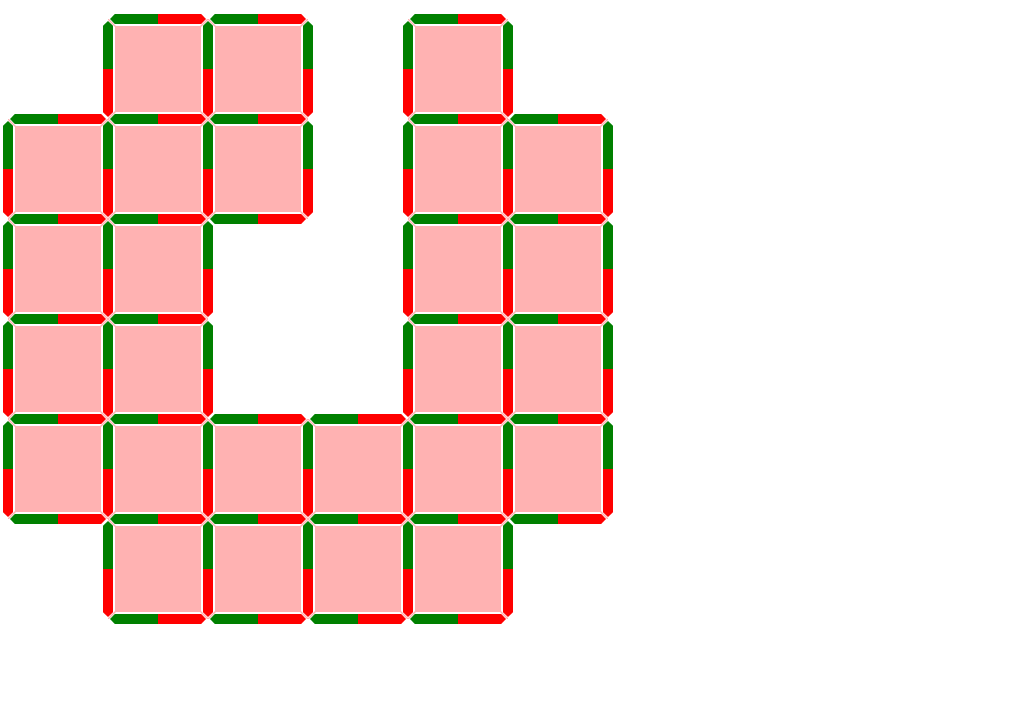
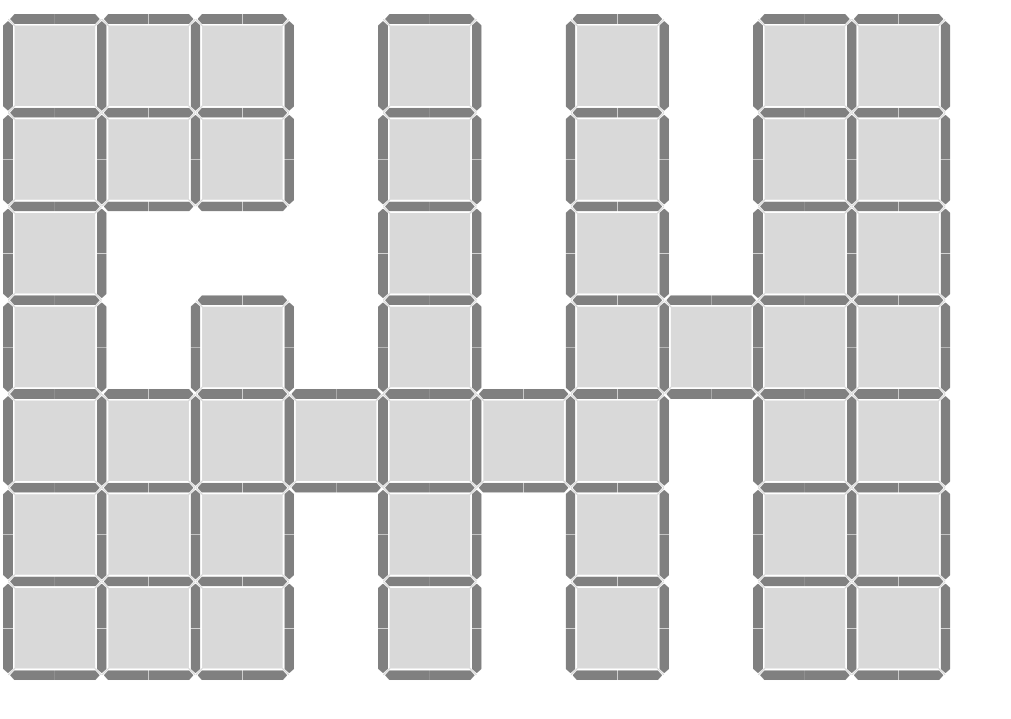
Before and after one commit to moefingers/UNLV-MilestO-W-N, a plain HTML site: page index.html in a window 1280 px wide. Shown: the part 61-780 px from the top of the page, without its empty margins (0-1011 px from the left). Drawn offline with Linux system fonts and the light colour scheme.

Commit message:
added generic colors and dynamic resizing for different map lengths

```diff
--- a/assets/css/style1.css
+++ b/assets/css/style1.css
@@ -3,10 +3,6 @@
 }
 
 .controlBlock {
-    width:100px;
-    height:100px;
-    background:red;
-    opacity:0.3;
     clip-path: polygon(
         0 0,
         1% 0,
@@ -33,12 +29,12 @@
         7% 8%,
         0% 1%
       );
+
 }
 
 
 .halfEdgeContainer {
     display:flex;
-    margin: 0 2px;
     /* outline: solid black 1px */
 }
 
--- a/assets/js/script1.js
+++ b/assets/js/script1.js
@@ -1,13 +1,24 @@
 //define block size for everything
-let fullEdgeSize = {"length":96, "girth":10}
-let fullControlSize = 100
+let fullControlSize = 750/8
+let controlOffset = 2
+let fullEdgeSize = {"length":fullControlSize-( controlOffset *2), "girth":10}
 
+
+
+let controlBlockStyleGeneric = `background:gray;opacity:0.3;`
 // making some classes for types of players
-let halfEdgeStartStyleGreen = `width:${fullEdgeSize.length/2}px;height:${fullEdgeSize.girth}px;background:green;`
-let halfEdgeEndStyleGreen = `width:${fullEdgeSize.length/2}px;height:${fullEdgeSize.girth}px;background:green;`
+let halfEdgeStartStyleGeneric = `width:${fullEdgeSize.length/2}px;height:${fullEdgeSize.girth}px;background:`
+let halfEdgeEndStyleGeneric = `width:${fullEdgeSize.length/2}px;height:${fullEdgeSize.girth}px;background:`
 
-let halfEdgeStartStyleRed = `width:${fullEdgeSize.length/2}px;height:${fullEdgeSize.girth}px;background:red;`
-let halfEdgeEndStyleRed = `width:${fullEdgeSize.length/2}px;height:${fullEdgeSize.girth}px;background:red;`
+
+let halfEdgeStartStyleGreen = `${halfEdgeStartStyleGeneric}green;`
+let halfEdgeEndStyleGreen = `${halfEdgeEndStyleGeneric}green;`
+
+let halfEdgeStartStyleRed = `${halfEdgeStartStyleGeneric}red;`
+let halfEdgeEndStyleRed = `${halfEdgeEndStyleGeneric}red;`
+
+let halfEdgeStartStyleGray = `${halfEdgeStartStyleGeneric}gray;`
+let halfEdgeEndStyleGray = `${halfEdgeEndStyleGeneric}gray;`
 
 
 // map
@@ -19,6 +30,22 @@ let map1 = [
   [1, 1, 1, 1, 1, 1],
   [0, 1, 1, 1, 1, 0], //using numbers instead of bool for writability
 ];
+let map2 = [
+    [1, 1, 1, 0, 1, 0, 1, 0],
+    [0, 1, 1, 0, 1, 0, 1, 1],
+    [0, 1, 1, 1, 1, 1, 1, 1],
+    [1, 1, 1, 0, 1, 0, 1, 0],
+  ];
+
+  let map3 = [
+    [1, 1, 1, 0, 1, 0, 1, 0, 1, 1],
+    [1, 1, 1, 0, 1, 0, 1, 0, 1, 1],
+    [1, 0, 0, 0, 1, 0, 1, 0, 1, 1],
+    [1, 0, 1, 0, 1, 0, 1, 1, 1, 1],
+    [1, 1, 1, 1, 1, 1, 1, 0, 1, 1],
+    [1, 1, 1, 0, 1, 0, 1, 0, 1, 1],
+    [1, 1, 1, 0, 1, 0, 1, 0, 1, 1],
+  ];
 
 //load map
 function loadMap(map){ //accept map as parameter when invoking
@@ -37,7 +64,7 @@ function loadMap(map){ //accept map as parameter when invoking
             };
             if(selectedBlock + 1 >= currentRowArray.length ){rightControlProperties.active = 0}
             else if (selectedBlock < currentRowArray.length) {rightControlProperties.active = currentRowArray[selectedBlock + 1]}
-            console.log(`${rightControlProperties.pseudoCoordinates} active: ${rightControlProperties.active}`)
+            //console.log(`${rightControlProperties.pseudoCoordinates} active: ${rightControlProperties.active}`)
 
             let belowControlProperties = {
             active: "", //this row will not exist since it is after everything
@@ -45,16 +72,19 @@ function loadMap(map){ //accept map as parameter when invoking
             };
             if(selectedRow + 1 >= map.length ){belowControlProperties.active = 0}
             else if (selectedRow < map.length) {belowControlProperties.active = map[selectedRow + 1][selectedBlock]}
-            console.log(`${belowControlProperties.pseudoCoordinates} active: ${belowControlProperties.active}`)
+            //console.log(`${belowControlProperties.pseudoCoordinates} active: ${belowControlProperties.active}`)
 
             if (controlProperties.active == true){ // this value will actually be 1, but using boolean for readability
-                console.log(`${controlProperties.pseudoCoordinates} active`)
+                //console.log(`${controlProperties.pseudoCoordinates} active`)
                 let locationX = selectedBlock * fullControlSize
                 let locationY = selectedRow * fullControlSize
                 // MAKE BLOCK
                 let control = document.createElement("div")
                 control.id = `control-x${controlProperties.pseudoCoordinates[0]}-y${controlProperties.pseudoCoordinates[1]}`
                 control.className = "controlBlock"
+                control.style = controlBlockStyleGeneric
+                control.style.width = `${fullControlSize}px`
+                control.style.height = `${fullControlSize}px`
                 control.style.position ="absolute"
                 control.style.transformOrigin = "0px 0px"
                 control.style.translate = `${locationX}px ${locationY}px`
@@ -65,12 +95,12 @@ function loadMap(map){ //accept map as parameter when invoking
                     let controlHorizontalStart = document.createElement("div")
                     controlHorizontalStart.id = `controlHorizontalStart-x${controlCoordinates[0]}-y${controlCoordinates[1]}`
                     controlHorizontalStart.className = "halfEdgeStart"
-                    controlHorizontalStart.style = halfEdgeStartStyleGreen
+                    controlHorizontalStart.style = halfEdgeStartStyleGray
 
                     let controlHorizontalEnd = document.createElement("div")
                     controlHorizontalEnd.id = `controlHorizontalEnd-x${controlCoordinates[0]}-y${controlCoordinates[1]}`
                     controlHorizontalEnd.className = "halfEdgeEnd"
-                    controlHorizontalEnd.style = halfEdgeEndStyleRed
+                    controlHorizontalEnd.style = halfEdgeEndStyleGray
 
                     let controlHorizontal = document.createElement("div")
                     controlHorizontal.id = `controlHorizontal-x${controlCoordinates[0]}-y${controlCoordinates[1]}`
@@ -78,7 +108,7 @@ function loadMap(map){ //accept map as parameter when invoking
                     controlHorizontal.style.width = `${fullEdgeSize.length}px`
                     controlHorizontal.style.position ="absolute"
                     controlHorizontal.style.transformOrigin = "0px 0px"
-                    controlHorizontal.style.translate = `${locationX}px ${locY -5}px`
+                    controlHorizontal.style.translate = `${locationX + controlOffset}px ${locY -(fullEdgeSize.girth /2)}px`
 
                     controlHorizontal.append(controlHorizontalStart)
                     controlHorizontal.append(controlHorizontalEnd)
@@ -90,12 +120,12 @@ function loadMap(map){ //accept map as parameter when invoking
                     let controlVerticalStart = document.createElement("div")
                     controlVerticalStart.id = `controlVerticalStart-x${controlCoordinates[0]}-y${controlCoordinates[1]}`
                     controlVerticalStart.className = "halfEdgeStart"
-                    controlVerticalStart.style = halfEdgeStartStyleGreen
+                    controlVerticalStart.style = halfEdgeStartStyleGray
 
                     let controlVerticalEnd = document.createElement("div")
                     controlVerticalEnd.id = `controlVerticalEnd-x${controlCoordinates[0]}-y${controlCoordinates[1]}`
                     controlVerticalEnd.className = "halfEdgeEnd"
-                    controlVerticalEnd.style = halfEdgeEndStyleRed
+                    controlVerticalEnd.style = halfEdgeEndStyleGray
 
                     let controlVertical = document.createElement("div")
                     controlVertical.id = `controlVertical-x${controlCoordinates[0]}-y${controlCoordinates[1]}`
@@ -104,7 +134,7 @@ function loadMap(map){ //accept map as parameter when invoking
                     controlVertical.style.position ="absolute"
                     controlVertical.style.transformOrigin = "0px 0px"
                     controlVertical.style.rotate = "90deg"
-                    controlVertical.style.translate = `${locX+3}px ${locationY +2}px`
+                    controlVertical.style.translate = `${locX +(fullEdgeSize.girth /2)}px ${locationY +controlOffset}px`
 
                     controlVertical.append(controlVerticalStart)
                     controlVertical.append(controlVerticalEnd)
@@ -112,18 +142,16 @@ function loadMap(map){ //accept map as parameter when invoking
                     document.getElementById("mapArea").append(controlVertical)
                 }
                 verticalEdge(controlProperties.pseudoCoordinates, locationX)
-                console.log(rightControlProperties.active)
                 if(rightControlProperties.active == false){
                     verticalEdge(rightControlProperties.pseudoCoordinates, (locationX + fullControlSize))
                 }
                 horizontalEdge(controlProperties.pseudoCoordinates, locationY)
-                console.log(belowControlProperties.active)
                 if(belowControlProperties.active == false){
                     horizontalEdge(belowControlProperties.pseudoCoordinates, (locationY + fullControlSize))
                 }
 
             } else if (controlProperties.active == false){
-                console.log(`${controlProperties.pseudoCoordinates} not active`)
+                //console.log(`${controlProperties.pseudoCoordinates} not active`)
             }
         }
     }
@@ -153,8 +181,8 @@ function checkMinimumWindowSize(){
     }
 }
 
-//window.onresize = checkMinimumWindowSize
-//checkMinimumWindowSize()
+window.onresize = checkMinimumWindowSize
+checkMinimumWindowSize()
 // UNCOMMENT THESE ^
 
-loadMap(map1)
+loadMap(map3)
```
